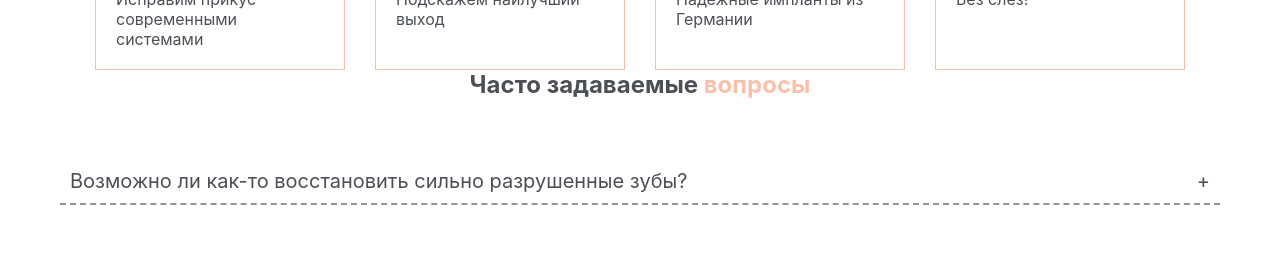
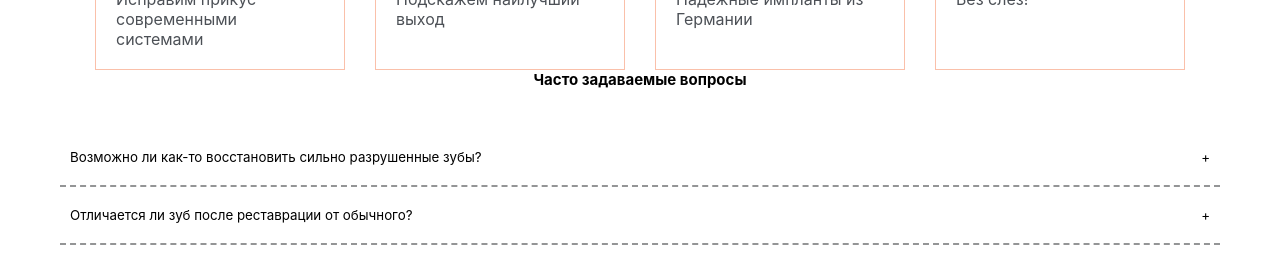
Before and after one commit to DevMentorship/paravina-rebuild, a Next.js app: page / in a window 1280 px wide. Shown: the part 681-938 px from the top of the page. Built offline with nearby package versions, Linux system fonts and the light colour scheme; no server answers.

Commit message:
Update Faq section

```diff
--- a/src/components/Faq/Faq.module.css
+++ b/src/components/Faq/Faq.module.css
@@ -1,11 +1,5 @@
 .title {
-  font-size: 24px;
-  color: #4c5056;
   text-align: center;
-}
-
-.title span {
-  color: #fac0aa;
 }
 
 .accordion {
--- a/src/components/Faq/Faq.tsx
+++ b/src/components/Faq/Faq.tsx
@@ -1,3 +1,5 @@
+import cn from 'classnames';
+
 import { FaqItem } from '../FaqItem/FaqItem';
 import styles from './Faq.module.css';
 
@@ -12,8 +14,8 @@ interface IProps {
 
 export const Faq = ({ items }: IProps) => (
   <section className="container">
-    <h2 className={styles.title}>
-      Часто задаваемые <span>вопросы</span>
+    <h2 className={cn(styles.title, 'heading2')}>
+      Часто задаваемые <span className="primary-color">вопросы</span>
     </h2>
     <div className={styles.accordion}>
       {items?.map((item, idx) => (
--- a/src/components/FaqItem/FaqItem.module.css
+++ b/src/components/FaqItem/FaqItem.module.css
@@ -1,18 +1,3 @@
-.title {
-  font-size: 24px;
-  color: #4c5056;
-  text-align: center;
-}
-
-.title span {
-  color: #fac0aa;
-}
-
-.accordion {
-  width: 100%;
-  margin: 40px auto;
-}
-
 .wrapper {
   overflow: hidden;
 }
@@ -21,15 +6,20 @@
   display: flex;
   align-items: center;
   width: 100%;
-  padding: 10px;
-  margin: 20px 0;
-  font-size: 20px;
-  color: #4c5056;
+  padding: 20px 10px;
   cursor: pointer;
   background-color: transparent;
   border: none;
   border-bottom: 2px dashed #949596;
   outline: none;
+}
+
+.trigger:focus-visible {
+  background-color: #f5f5f5;
+}
+
+.trigger:hover {
+  background-color: #f5f5f5;
 }
 
 .trigger::after {
@@ -38,15 +28,18 @@
   transition: transform .2s ease;
 }
 
-.trigger:hover::after {
+.active .trigger::after {
   transform: rotate(45deg);
 }
 
+.container {
+  max-height: 0;
+  overflow: hidden;
+  transition: max-height .3s ease;
+}
+
 .description {
-  margin-left: 10px;
-  font-size: 18px;
-  color: #4c5056;
-  transition: max-height .3s ease;
+  margin: 10px;
 }
 
 .description span {
--- a/src/components/FaqItem/FaqItem.tsx
+++ b/src/components/FaqItem/FaqItem.tsx
@@ -1,3 +1,4 @@
+import cn from 'classnames';
 import { useEffect, useRef, useState } from 'react';
 
 import { IFaqItem } from '../Faq/Faq';
@@ -9,29 +10,26 @@ interface IProps {
 
 export const FaqItem = ({ data }: IProps) => {
   const contentRef = useRef<HTMLDivElement>(null);
-  const [height, setHeight] = useState(0);
+  const [maxHeight, setMaxHeight] = useState(0);
   const [isOpen, setOpen] = useState(false);
 
   useEffect(() => {
     if (isOpen) {
       const contentEl = contentRef.current as HTMLDivElement;
-      setHeight(contentEl.scrollHeight);
+      setMaxHeight(contentEl.scrollHeight);
     } else {
-      setHeight(0);
+      setMaxHeight(0);
     }
   }, [isOpen]);
 
   return (
-    <div className={styles.wrapper}>
-      <button className={styles.trigger} onClick={() => setOpen(!isOpen)}>
+    <div className={cn(styles.wrapper, isOpen && styles.active)}>
+      <button className={cn(styles.trigger, 'heading4')} onClick={() => setOpen(!isOpen)}>
         {data.title}
       </button>
-      <div
-        className={styles.description}
-        ref={contentRef}
-        style={{ maxHeight: height }}
-        dangerouslySetInnerHTML={{ __html: data.content }}
-      />
+      <div className={styles.container} ref={contentRef} style={{ maxHeight }}>
+        <div className={styles.description} dangerouslySetInnerHTML={{ __html: data.content }} />
+      </div>
     </div>
   );
 };
```
